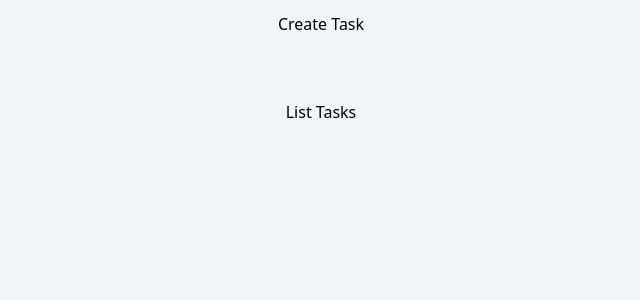
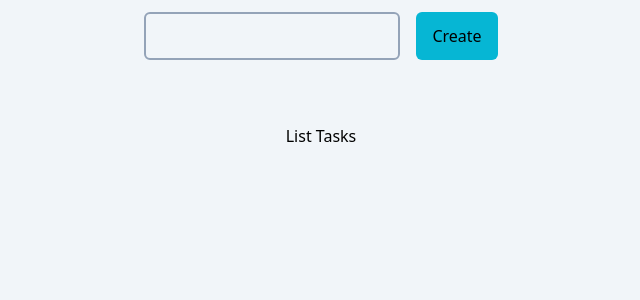
Before and after one commit to Kadunapikin/dnd-todo-app, a React (Vite) app: page / in a window 1280 px wide. Shown: the top 300 px of the page, without its empty margins (319-959 px from the left). Built offline with nearby package versions, Linux system fonts and the light colour scheme.

Commit message:
style form input and button in CreateTasks.jsx

```diff
--- a/src/assets/components/CreateTasks.jsx
+++ b/src/assets/components/CreateTasks.jsx
@@ -1,9 +1,10 @@
 
 const CreateTasks = ({ tasks, setTasks }) => {
     return (
-        <div>
-            Create Task
-        </div>
+        <form>
+            <input type="text" className="border-2 border-slate-400 bg-slate-100 rounded-md mr-4 h-12 w-64 px-1" />
+            <button className="bg-cyan-500 h-12 rounded-md px-4">Create</button>
+        </form>
     )
 }
 
```
